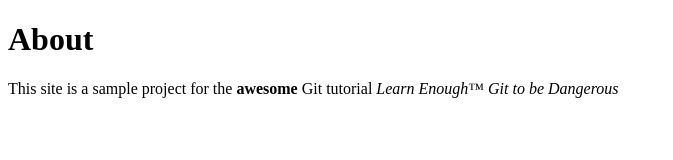
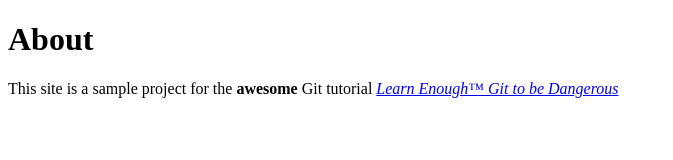
Before and after one commit to KutsOleksii/website, a plain HTML site: page about.html in a window 1280 px wide. Shown: the whole page, without its empty margins (0-673 px from the left). Drawn offline with Linux system fonts and the light colour scheme.

Commit message:
Add link to tutorial title

```diff
--- a/about.html
+++ b/about.html
@@ -7,7 +7,7 @@
     <h1>About</h1>
     <p>
       This site is a sample project for the <strong>awesome</strong> Git
-      tutorial <em>Learn Enough™ Git to be Dangerous</em>
+      tutorial <a href="http://learnenough.com/git-tutorial"><em>Learn Enough™ Git to be Dangerous</em></a>
     </p>
   </body>
 </html>
```
